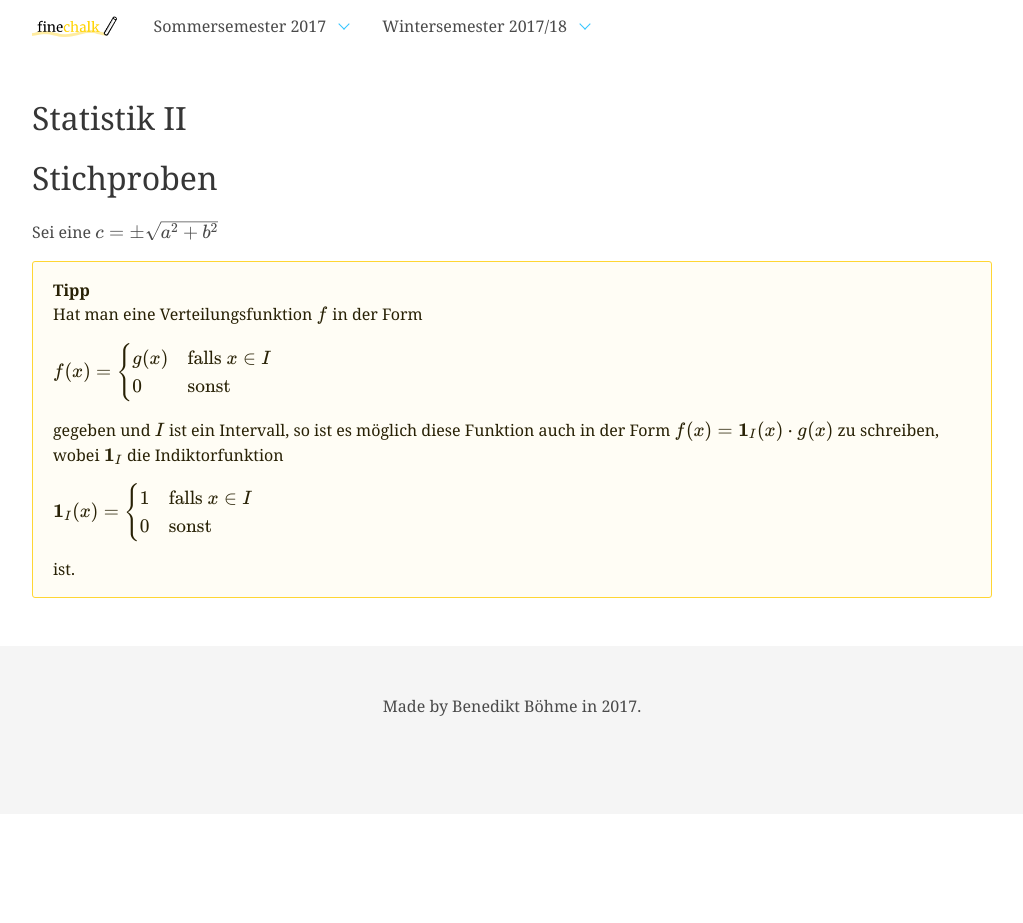
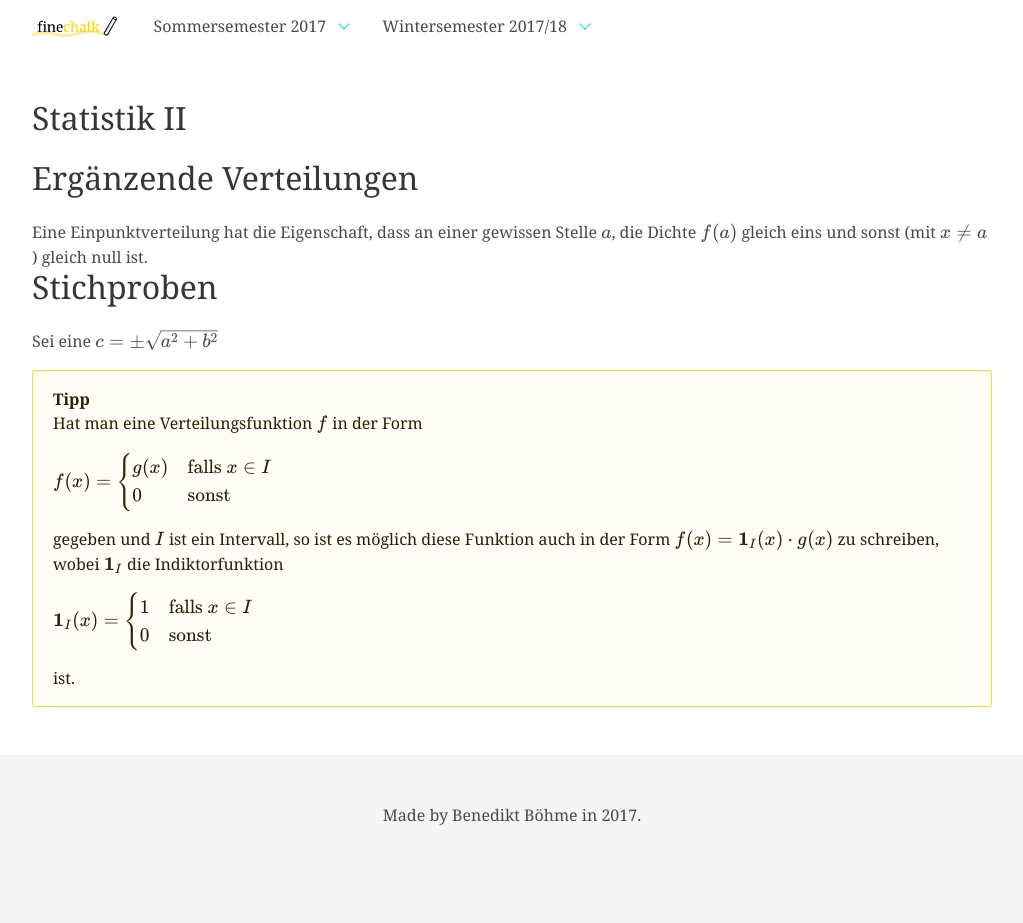
Before and after one commit to B3NB/fine-chalk, a Jekyll site: the page built from pages/statistik-ii.html, in a window 1280 px wide. Shown: the whole page, without its empty margins (128-1151 px from the left). Built offline with Jekyll 4.4.1, drawn with Linux system fonts in a browser that asks for light colours; nearby versions of some CDN libraries; before the commit the page ends 900 px from its top, so only the background shows below that.

Commit message:
Added Einpunktverteilung

```diff
--- a/pages/statistik-ii.html
+++ b/pages/statistik-ii.html
@@ -5,6 +5,13 @@ date:   2017-12-09 15:48:17 +0100
 semester: "Wintersemester 2017/18"
 ---
 
+
+<section>
+    <h1 class="title">Ergänzende Verteilungen</h1>
+    <p>
+        Eine <emph>Einpunktverteilung</emph> hat die Eigenschaft, dass an einer gewissen Stelle <span class="mathr">a</span>, die Dichte <span class="mathr">f(a)</span> gleich eins und sonst (mit <span class="mathr">x \not = a</span>) gleich null ist.
+    </p>
+</section>
 
 <section>
     <h1 class="title">Stichproben</h2>
```
